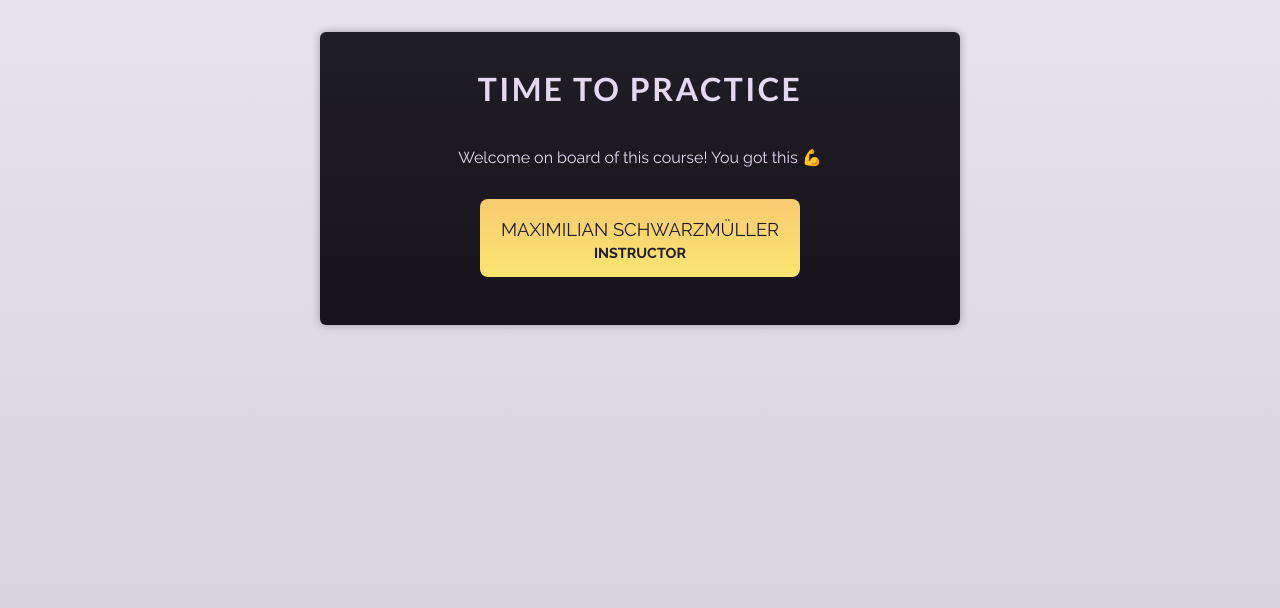
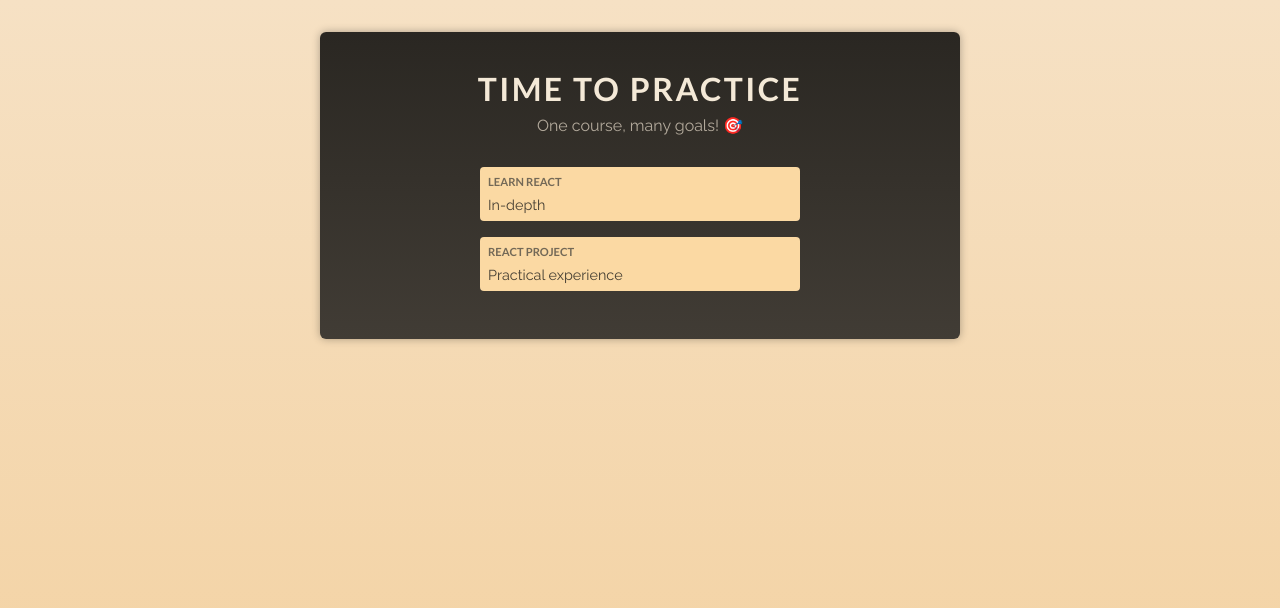
Before and after one commit to mohsina-rifa/udemy-coding-exercises, a React (Vite) app: page / in a window 1280 px wide. Shown: the top 608 px of the page. Built offline with nearby package versions, Linux system fonts and the light colour scheme.

Commit message:
Exercise-05: Working with Props

```diff
--- a/src/App.jsx
+++ b/src/App.jsx
@@ -1,40 +1,37 @@
 /*
-Your task is to fill the already existing User component with some life! You should output the user's first name and last name (stored in the also already existing userData object) inside of the User component's <h2> element.
+Your task is to make the CourseGoal component reusable / configurable. It should accept a "title" and a "description" input and output the received data between the <h2> (title) and <p> (description) tags.
 
-In addition, you should output the title (also stored in userData) in the <p> element inside the User component.
+The App component should then render at least two instances of the CourseGoal component.
 
-You're not allowed to copy & paste the values into the component.
+One of those CourseGoal components must receive a title of "Learn React" and a description of "In-depth". The other titles and descriptions are entirely up to you.
 */
 
 
 
-import React from "react";
-
-export const userData = {
-  firstName: 'Maximilian', // feel free to replace the name value
-  lastName: 'Schwarzmüller', // feel free to replace the name value
-  title: 'Instructor', // feel free to replace the title value
-};
-
-// Edit the User component code to output the userData data
-export function User() {
+export function CourseGoal(props) {
   return (
-    <div id="user" data-testid="user">
-      <h2>
-        { userData.firstName } { userData.lastName }
-      </h2>
-      <p>{ userData.title }</p>
-    </div>
+    <li>
+      <h2>{props.title}</h2>
+      <p>{props.description}</p>
+    </li>
   );
 }
 
-// DON'T edit the App component code
 function App() {
   return (
-    <div id="app">
+    <div id="app" data-testid="app">
       <h1>Time to Practice</h1>
-      <p>Welcome on board of this course! You got this 💪</p>
-      <User />
+      <p>One course, many goals! 🎯</p>
+      <ul>
+        <CourseGoal
+            title="Learn React"
+            description="In-depth"
+        />
+        <CourseGoal
+            title="React Project"
+            description="Practical experience"
+        />
+      </ul>
     </div>
   );
 }
--- a/src/index.css
+++ b/src/index.css
@@ -9,8 +9,8 @@ body {
   font-family: 'Raleway', sans-serif;
   -webkit-font-smoothing: antialiased;
   -moz-osx-font-smoothing: grayscale;
-  background: linear-gradient(#e6e3eb, #d2ced7);
-  color: #e5d9f1;
+  background: linear-gradient(#f6e1c4, #f3d09e);
+  color: #302b23;
   min-height: 100vh;
 }
 
@@ -20,7 +20,8 @@ body {
   max-width: 40rem;
   text-align: center;
   border-radius: 6px;
-  background: linear-gradient(#1f1d25, #17131c);
+  background: linear-gradient(#2a2722, #413c35);
+  color: #f4e9d7;
   box-shadow: 0 0 8px rgba(0, 0, 0, 0.3);
 }
 
@@ -28,44 +29,44 @@ h1 {
   letter-spacing: 0.15rem;
   font-family: 'Lato', sans-serif;
   text-transform: uppercase;
-  margin-bottom: 2.5rem;
+  margin-bottom: 0.5rem;
 }
 
-#user {
-  display: flex;
-  flex-direction: column;
-  align-items: center;
-  margin: 2rem auto;
-  padding: 1rem;
-  border-radius: 8px;
-  background: linear-gradient(#faca71, #fae571);
-  color: #1f1d25;
-  max-width: 20rem;
-  animation: pulse 2s infinite;
+#app > p {
+  margin: 0;
+  color: #b3aa9c;
 }
 
-#user h2 {
-  text-transform: uppercase;
-  margin: 0.25rem 0;
-  font-size: 1.15rem;
-  font-weight: normal;
+ul {
+  list-style: none;
+  margin: 2rem 0;
+  padding: 0;
 }
 
-#user p {
-  margin: 0;
-  font-size: 0.9rem;
-  font-weight: bold;
-  text-transform: uppercase;
+li {
+  margin: 1rem auto;
+  padding: 0.5rem;
+  max-width: 20rem;
+  background: #fbd9a3;
+  color: #302b23;
+  border-radius: 4px;
+  text-align: left;
 }
 
-@keyframes pulse {
-  0% {
-    box-shadow: 0 0 0 0 rgba(250, 229, 113, 0.7);
-  }
-  50% {
-    box-shadow: 0 0 0 10px rgba(250, 229, 113, 0);
-  }
-  100% {
-    box-shadow: 0 0 0 0 rgba(250, 229, 113, 0);
-  }
+li h2,
+li p {
+  margin: 0;
 }
+
+li h2 {
+  font-family: 'Lato', sans-serif;
+  font-size: 0.7rem;
+  text-transform: uppercase;
+  color: #736957;
+  margin-bottom: 0.5rem;
+}
+
+li p {
+  font-size: 0.9rem;
+  color: #474034;
+}
```
